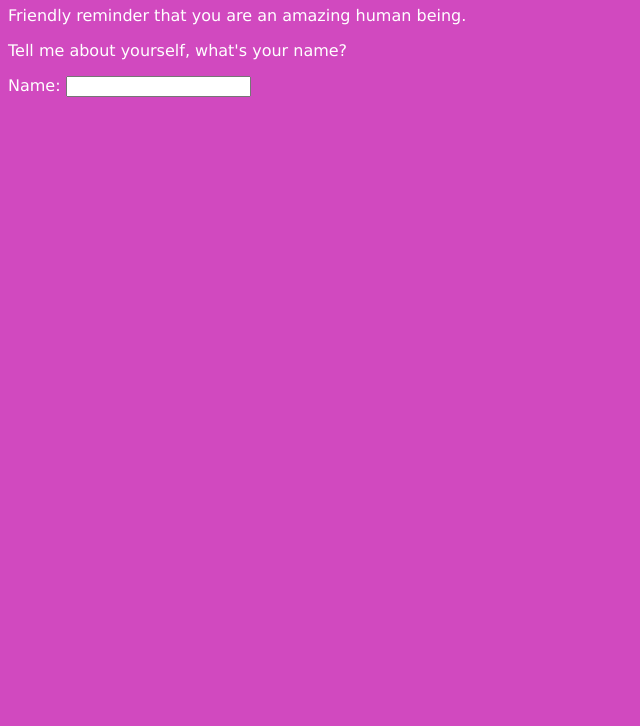
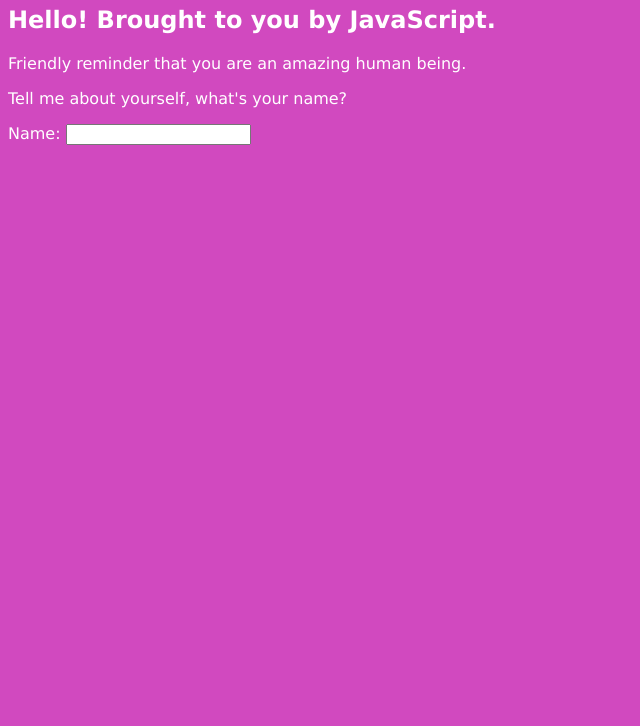
Before and after one commit to rebekah-zhou/my-whimsical-website, a plain HTML site: page index.html in a window 1280 px wide. Shown: the part 74-800 px from the top of the page, without its empty margins (0-640 px from the left). Drawn offline with Linux system fonts and the light colour scheme.

Commit message:
add script.js, connect to index.html

```diff
--- a/index.html
+++ b/index.html
@@ -6,6 +6,7 @@
   </head>
   <body>
       <h1>Yo, welcome!</h1>
+      <script src="script.js"></script>
       <div>
           <p>Friendly reminder that you are an amazing human being.</p>
           <p>Tell me about yourself, what's your name?</p>
--- /dev/null
+++ b/script.js
@@ -0,0 +1,3 @@
+const h2 = document.createElement("h2");
+h2.textContent = "Hello! Brought to you by JavaScript.";
+document.querySelector("body").appendChild(h2);
```
